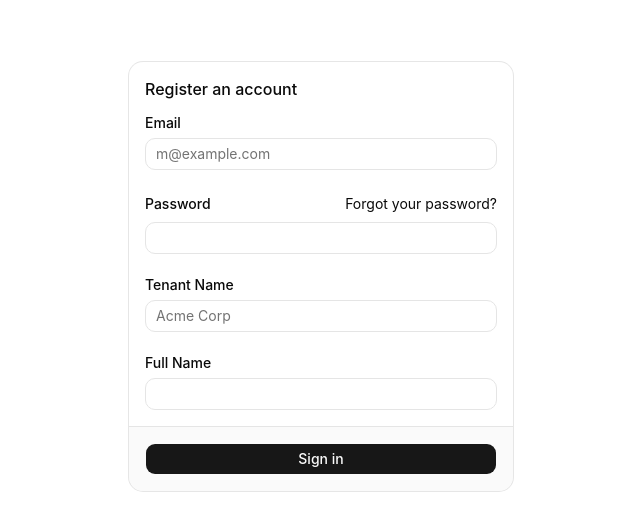
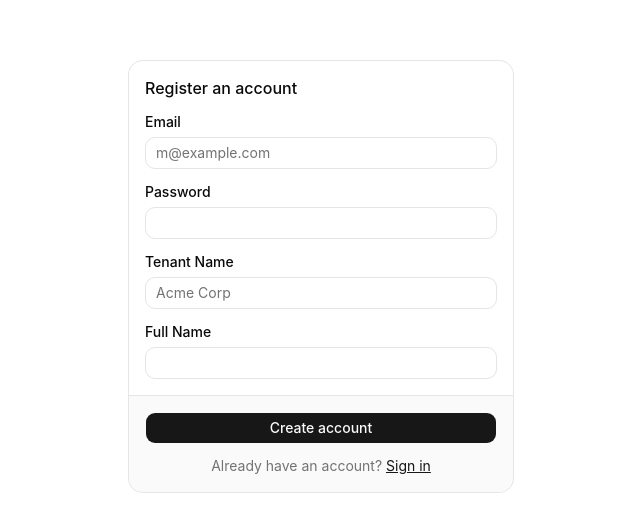
Before and after one commit to k-jovik/multi-tenant-expense-platform, a React (Vite) app in the folder frontend/expense-platform-web/: page /register in a window 1280 px wide. Shown: the part 124-656 px from the top of the page, without its empty margins (319-959 px from the left). Built offline with nearby package versions, Linux system fonts and the light colour scheme.

Commit message:
fix(frontend): auth page polish
- required attributes on Login inputs (empty submit now gives feedback)
- Register: fix invalid input types, button label 'Create account',
  remove dead 'Forgot password' link, add link back to login
- both pages use getApiErrorMessage for consistent server errors

```diff
--- a/frontend/expense-platform-web/src/pages/LoginPage.tsx
+++ b/frontend/expense-platform-web/src/pages/LoginPage.tsx
@@ -1,12 +1,12 @@
-import { useState } from 'react';
-import { useAuth } from '@/contexts/AuthContext';
-import { useNavigate, Link } from 'react-router-dom';
-import { useForm } from 'react-hook-form';
-import api from '@/lib/api';
-import type { AuthResponse } from '@/types/api'
-import { Button } from '@/components/ui/button';
-import { Input } from '@/components/ui/input';
-import { Label } from '@/components/ui/label';
+import { useState } from "react";
+import { useAuth } from "@/contexts/AuthContext";
+import { useNavigate, Link } from "react-router-dom";
+import { useForm } from "react-hook-form";
+import api, { getApiErrorMessage } from "@/lib/api";
+import type { AuthResponse } from "@/types/api";
+import { Button } from "@/components/ui/button";
+import { Input } from "@/components/ui/input";
+import { Label } from "@/components/ui/label";
 import {
   Card,
   CardContent,
@@ -14,7 +14,7 @@ import {
   CardFooter,
   CardHeader,
   CardTitle,
-} from '@/components/ui/card';
+} from "@/components/ui/card";
 
 interface LoginFormData {
   tenantName: string;
@@ -23,10 +23,9 @@ interface LoginFormData {
 }
 
 export default function LoginPage() {
-
   const { login } = useAuth();
   const navigate = useNavigate();
-    const [error, setError] = useState<string>('');
+  const [error, setError] = useState<string>("");
   const {
     register,
     handleSubmit,
@@ -34,32 +33,33 @@ export default function LoginPage() {
   } = useForm<LoginFormData>();
 
   const onSubmit = async (data: LoginFormData) => {
-        setError('')
+    setError("");
     try {
-            const response = await api.post<AuthResponse>('/auth/login', data);
+      const response = await api.post<AuthResponse>("/auth/login", data);
       login(response.data);
-            navigate('/');
-        } catch {
-            setError('Invalid credentials. Please try again.');
+      navigate("/");
+    } catch (err) {
+      setError(
+        getApiErrorMessage(err, "Invalid credentials. Please try again."),
+      );
     }
-    }
+  };
   return (
     <div className="flex justify-center items-center min-h-screen bg-background">
-            <Card className='w-full max-w-md'>
+      <Card className="w-full max-w-md">
         <CardHeader>
           <CardTitle>Sign in</CardTitle>
           <CardDescription>Sign in to your expense account</CardDescription>
         </CardHeader>
         <form onSubmit={handleSubmit(onSubmit)}>
-                    <CardContent className='space-y-4 mb-4'>
-                        <div className='space-y-2'>
-                            <Label htmlFor='tenantName'>
-                                Company
-                            </Label>
+          <CardContent className="space-y-4 mb-4">
+            <div className="space-y-2">
+              <Label htmlFor="tenantName">Company</Label>
               <Input
-                                id='tenantName'
-                                {...register('tenantName', { required: true })}
-                                placeholder='Acme Corp'
+                id="tenantName"
+                required
+                {...register("tenantName", { required: true })}
+                placeholder="Acme Corp"
               />
             </div>
             <div className="space-y-2">
@@ -67,7 +67,8 @@ export default function LoginPage() {
               <Input
                 id="email"
                 type="email"
-                                {...register('email', { required: true })}
+                required
+                {...register("email", { required: true })}
                 placeholder="you@company.com"
               />
             </div>
@@ -76,19 +77,18 @@ export default function LoginPage() {
               <Input
                 id="password"
                 type="password"
-                                {...register('password', { required: true })}
+                required
+                {...register("password", { required: true })}
               />
             </div>
-                        {error && (
-                            <p className="text-sm text-destructive">{error}</p>
-                        )}
+            {error && <p className="text-sm text-destructive">{error}</p>}
           </CardContent>
           <CardFooter className="flex flex-col gap-4">
             <Button type="submit" className="w-full" disabled={isSubmitting}>
-                            {isSubmitting ? 'Signing in...' : 'Sign in'}
+              {isSubmitting ? "Signing in..." : "Sign in"}
             </Button>
             <p className="text-sm text-muted-foreground">
-                            Don't have an account?{' '}
+              Don't have an account?{" "}
               <Link to="/register" className="text-primary underline">
                 Sign up
               </Link>
@@ -97,5 +97,5 @@ export default function LoginPage() {
         </form>
       </Card>
     </div>
-    )
+  );
 }
--- a/frontend/expense-platform-web/src/pages/RegisterPage.tsx
+++ b/frontend/expense-platform-web/src/pages/RegisterPage.tsx
@@ -1,7 +1,12 @@
 import { useState } from "react";
 import { useForm } from "react-hook-form";
-import { useNavigate } from "react-router-dom";
+import { useNavigate, Link } from "react-router-dom";
 import { Button } from "@/components/ui/button";
+import { Input } from "@/components/ui/input";
+import { Label } from "@/components/ui/label";
+import api, { getApiErrorMessage } from "@/lib/api";
+import type { AuthResponse } from "@/types/api";
+import { useAuth } from "@/contexts/AuthContext";
 import {
   Card,
   CardContent,
@@ -9,12 +14,6 @@ import {
   CardHeader,
   CardTitle,
 } from "@/components/ui/card";
-import { Input } from "@/components/ui/input";
-import { Label } from "@/components/ui/label";
-
-import api from "@/lib/api";
-import type { AuthResponse } from "@/types/api";
-import { useAuth } from "@/contexts/AuthContext";
 
 interface RegisterPageContent {
   email: string;
@@ -40,8 +39,10 @@ export default function RegisterPage() {
       const response = await api.post<AuthResponse>("/auth/register", data);
       login(response.data);
       navigate("/");
-    } catch {
-      setError("User already exists");
+    } catch (err) {
+      setError(
+        getApiErrorMessage(err, "Registration failed. Please try again."),
+      );
     }
   };
 
@@ -53,7 +54,7 @@ export default function RegisterPage() {
         </CardHeader>
         <form onSubmit={handleSubmit(onSubmit)}>
           <CardContent className="space-y-4">
-            <div className="flex flex-col gap-6">
+            <div className="flex flex-col gap-4">
               <div className="grid gap-2">
                 <Label htmlFor="email">Email</Label>
                 <Input
@@ -64,16 +65,9 @@ export default function RegisterPage() {
                   {...register("email", { required: true })}
                 />
               </div>
+
               <div className="grid gap-2">
-                <div className="flex items-center">
                 <Label htmlFor="password">Password</Label>
-                  <a
-                    href="#"
-                    className="ml-auto inline-block text-sm underline-offset-4 hover:underline"
-                  >
-                    Forgot your password?
-                  </a>
-                </div>
                 <Input
                   id="password"
                   type="password"
@@ -81,36 +75,40 @@ export default function RegisterPage() {
                   {...register("password", { required: true })}
                 />
               </div>
-              <div className="flex flex-col gap-6">
+
               <div className="grid gap-2">
                 <Label htmlFor="tenantName">Tenant Name</Label>
                 <Input
                   id="tenantName"
-                    type="tenantName"
                   placeholder="Acme Corp"
                   required
                   {...register("tenantName", { required: true })}
                 />
               </div>
-              </div>
-              <div className="flex flex-col gap-6">
+
               <div className="grid gap-2">
                 <Label htmlFor="fullName">Full Name</Label>
                 <Input
                   id="fullName"
-                    type="fullName"
                   required
                   {...register("fullName", { required: true })}
                 />
               </div>
             </div>
-            </div>
+
             {error && <p className="text-sm text-destructive">{error}</p>}
           </CardContent>
-          <CardFooter className="flex-col gap-2 mt-4">
+
+          <CardFooter className="flex flex-col gap-3 mt-4">
             <Button type="submit" disabled={isSubmitting} className="w-full">
-              {isSubmitting ? "Signing in" : "Sign in"}
+              {isSubmitting ? "Creating account..." : "Create account"}
             </Button>
+            <p className="text-sm text-muted-foreground">
+              Already have an account?{" "}
+              <Link to="/login" className="text-primary underline">
+                Sign in
+              </Link>
+            </p>
           </CardFooter>
         </form>
       </Card>
```
Lines whose indentation alone changed are shown as unchanged.
